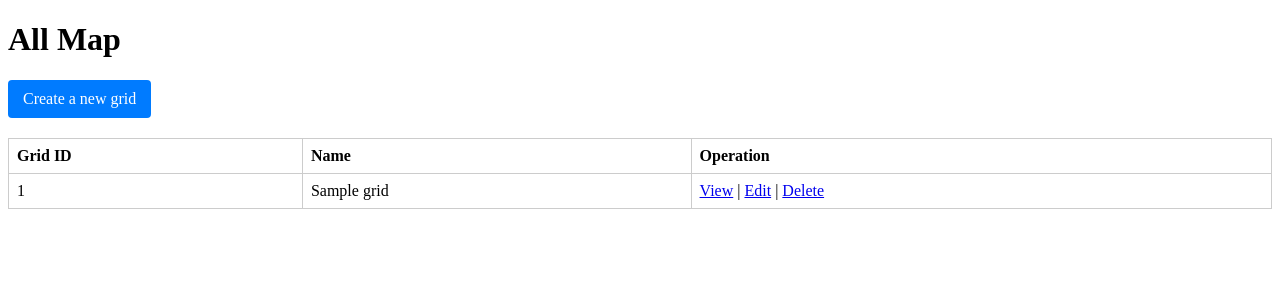
After one commit to uiowahjmjohnsonselt2024/projectdirectory-selt_2024_team_005, a Rails app: page /grids in a window 1280 px wide. The commit adds this page. Shown: the top 300 px of the page. Run offline with Rails 7, Linux system fonts and the light colour scheme; tables that the repository leaves empty hold one stand-in row (values such as "Sample post"); some libraries are stand-ins or nearby versions.

Commit message:
Basic Settings for grid and cells

```diff
--- a/app/assets/config/manifest.js
+++ /dev/null
@@ -1,4 +0,0 @@
-//= link_tree ../images
-//= link_directory ../stylesheets .css
-//= link_tree ../../javascript .js
-//= link_tree ../../../vendor/javascript .js
--- a/app/assets/stylesheets/application.css
+++ b/app/assets/stylesheets/application.css
@@ -10,6 +10,7 @@
  * files in this directory. Styles in this file should be added after the last require_* statement.
  * It is generally better to create a new file per style scope.
  *
- *= require_tree .
- *= require_self
+
+  *= require_self
+  *= require_tree .
  */
--- /dev/null
+++ b/app/assets/stylesheets/grids.css
@@ -0,0 +1,51 @@
+.grids-table {
+    width: 100%;
+    border-collapse: collapse;
+}
+
+.grids-table th, .grids-table td {
+    border: 1px solid #ccc;
+    padding: 8px;
+    text-align: left;
+}
+
+.create-button {
+    display: inline-block;
+    margin-bottom: 20px;
+    padding: 10px 15px;
+    background-color: #007bff;
+    color: white;
+    text-decoration: none;
+    border-radius: 4px;
+}
+
+.create-button:hover {
+    background-color: #0056b3;
+}
+
+.grid-container {
+    display: flex;
+    flex-direction: column;
+    width: 300px;  /* 根据需要调整宽度 */
+    margin: 20px auto;
+}
+
+.grid-row {
+    display: flex;
+}
+
+.grid-cell {
+    width: 50px;  /* 每个单元格的宽度 */
+    height: 50px; /* 每个单元格的高度 */
+    border: 1px solid black;
+    display: flex;
+    align-items: center;
+    justify-content: center;
+    text-align: center;
+}
+
+.safe-zone {
+    background-color: #6BCB77; /* 标记安全区 */
+    font-weight: bold;
+    border-radius: 50%; /* 使安全区看起来更突出 */
+}
--- a/app/controllers/cells_controller.rb
+++ b/app/controllers/cells_controller.rb
@@ -2,6 +2,7 @@ class CellsController < ApplicationController
   before_action :set_cell, only: [:show, :update]
 
   def show
+    @cell = Cell.find(params[:id])
   end
 
   def update
--- a/app/controllers/grids_controller.rb
+++ b/app/controllers/grids_controller.rb
@@ -1,36 +1,45 @@
 class GridsController < ApplicationController
-
-  # before_action :authenticate_user!  # Use Devise to ensure that Logged
+  def index
+    @grids = Grid.all
+  end
 
   def new
-
+    @grid = Grid.new
   end
 
   def create
-    @grid = Grid.create
-    @current_cell = @grid.cells.find_by(row: 0, col: 0)
+    @grid = Grid.new(grid_params)
+    if @grid.save
+      flash[:notice] = "Successfully generate a new grid!"
+      redirect_to @grid
+    else
+      flash[:notice] = "Unsuccessfully generate a new grid!"
+      render :new
+    end
+  end
+
+  def destroy
+    @grid = Grid.find_by(grid_id: params[:id])
+    flash[:notice] = "Wait for codes"
+    redirect_to grids_path
+  end
+
+  def edit
+    @grid = Grid.find_by(grid_id: params[:id])
+    flash[:alert] = "Wait for codes"
+    redirect_to grids_path
   end
 
   def show
-    @grid = Grid.find(params[:id])
+    @grid = Grid.find_by(grid_id: params[:id])
+    if @grid.nil?
+      flash[:error] = "Grid not found"
+      redirect_to grids_path
+    else
+      @cells = @grid.cells.order(:cell_id)
+      @grid_matrix = @cells.each_slice(6).to_a
+    end
   end
 
-  def move
-    # Suppose that current_position is stored in session
-    current_position = session[:current_position] || { row: 0, col: 0 }
-    # Get direction from request
-    direction = params[:direction]
-
-    case direction
-    when 'left'
-      current_position[:col] -= 1 if current_position[:col] > 0
-    when 'right'
-      current_position[:col] += 1 if current_position[:col] < 5
-    end
-
-    # Update session
-    session[:current_position] = current_position
-    redirect_to grid_path
-  end
-
+  private
 end
--- /dev/null
+++ b/app/views/grids/index.html.erb
@@ -0,0 +1,67 @@
+<h1>All Map</h1>
+
+<% if flash[:notice] %>
+  <div class="flash-notice">
+    <%= flash[:notice] %>
+  </div>
+<% end %>
+
+<% if flash[:alert] %>
+  <div class="flash-alert">
+    <%= flash[:alert] %>
+  </div>
+<% end %>
+
+<!-- Create cannot work properly -->
+<%= link_to 'Create a new grid', new_grid_path, class: 'create-button' %>
+
+<table class="grids-table">
+  <thead>
+  <tr>
+    <th>Grid ID</th>
+    <th>Name</th>
+    <th>Operation</th>
+  </tr>
+  </thead>
+  <tbody>
+  <% @grids.each do |grid| %>
+    <tr>
+      <td><%= grid.grid_id %></td>
+      <td><%= grid.name %></td>
+      <td>
+        <%= link_to 'View', grid_path(grid) %> |
+        <%= link_to 'Edit', edit_grid_path(grid) %> |
+        <%= link_to 'Delete', grid_path(grid), method: :delete, data: { confirm: 'Are you sure you want to delete this grid?' } %>
+      </td>
+    </tr>
+  <% end %>
+  </tbody>
+</table>
+
+<!-- Add some stylesheet -->
+<!--<style>-->
+<!--    .grids-table {-->
+<!--        width: 100%;-->
+<!--        border-collapse: collapse;-->
+<!--    }-->
+
+<!--    .grids-table th, .grids-table td {-->
+<!--        border: 1px solid #ccc;-->
+<!--        padding: 8px;-->
+<!--        text-align: left;-->
+<!--    }-->
+
+<!--    .create-button {-->
+<!--        display: inline-block;-->
+<!--        margin-bottom: 20px;-->
+<!--        padding: 10px 15px;-->
+<!--        background-color: #007bff;-->
+<!--        color: white;-->
+<!--        text-decoration: none;-->
+<!--        border-radius: 4px;-->
+<!--    }-->
+
+<!--    .create-button:hover {-->
+<!--        background-color: #0056b3;-->
+<!--    }-->
+<!--</style>-->
--- a/app/views/layouts/application.html.erb
+++ b/app/views/layouts/application.html.erb
@@ -13,7 +13,8 @@
     <link rel="icon" href="/icon.png" type="image/png">
     <link rel="icon" href="/icon.svg" type="image/svg+xml">
     <link rel="apple-touch-icon" href="/icon.png">
-    <%= stylesheet_link_tag "application", "data-turbo-track": "reload" %>
+    <%= stylesheet_link_tag 'application', media: 'all', 'data-turbolinks-track': 'reload' %>
+    <%= stylesheet_link_tag 'grids', media: 'all', 'data-turbolinks-track': 'reload' %>
     <%= javascript_importmap_tags %>
   </head>
 
--- a/config/environments/development.rb
+++ b/config/environments/development.rb
@@ -82,4 +82,5 @@ Rails.application.configure do
 
   # Apply autocorrection by RuboCop to files generated by `bin/rails generate`.
   # config.generators.apply_rubocop_autocorrect_after_generate!
+
 end
--- a/config/routes.rb
+++ b/config/routes.rb
@@ -11,4 +11,20 @@ Rails.application.routes.draw do
 
   # Defines the root path route ("/")
   # root "posts#index"
+
+  # config/routes.rb
+  Rails.application.routes.draw do
+    resources :grids do
+      resources :cells, only: [] do
+        member do
+          post 'interact'
+        end
+      end
+    end
+    root 'grids#index'
+  end
+
+  resources :cells, only: [:show]
+
+
 end
```
Also changed, not shown: app/models/cell.rb (+4 -3 lines), app/models/grid.rb (+33 -8 lines), app/views/cells/show.html.erb (added, +10 -0 lines), app/views/grids/show.html.erb (added, +20 -0 lines), app/javascript/application.js (line endings or trailing spaces).
